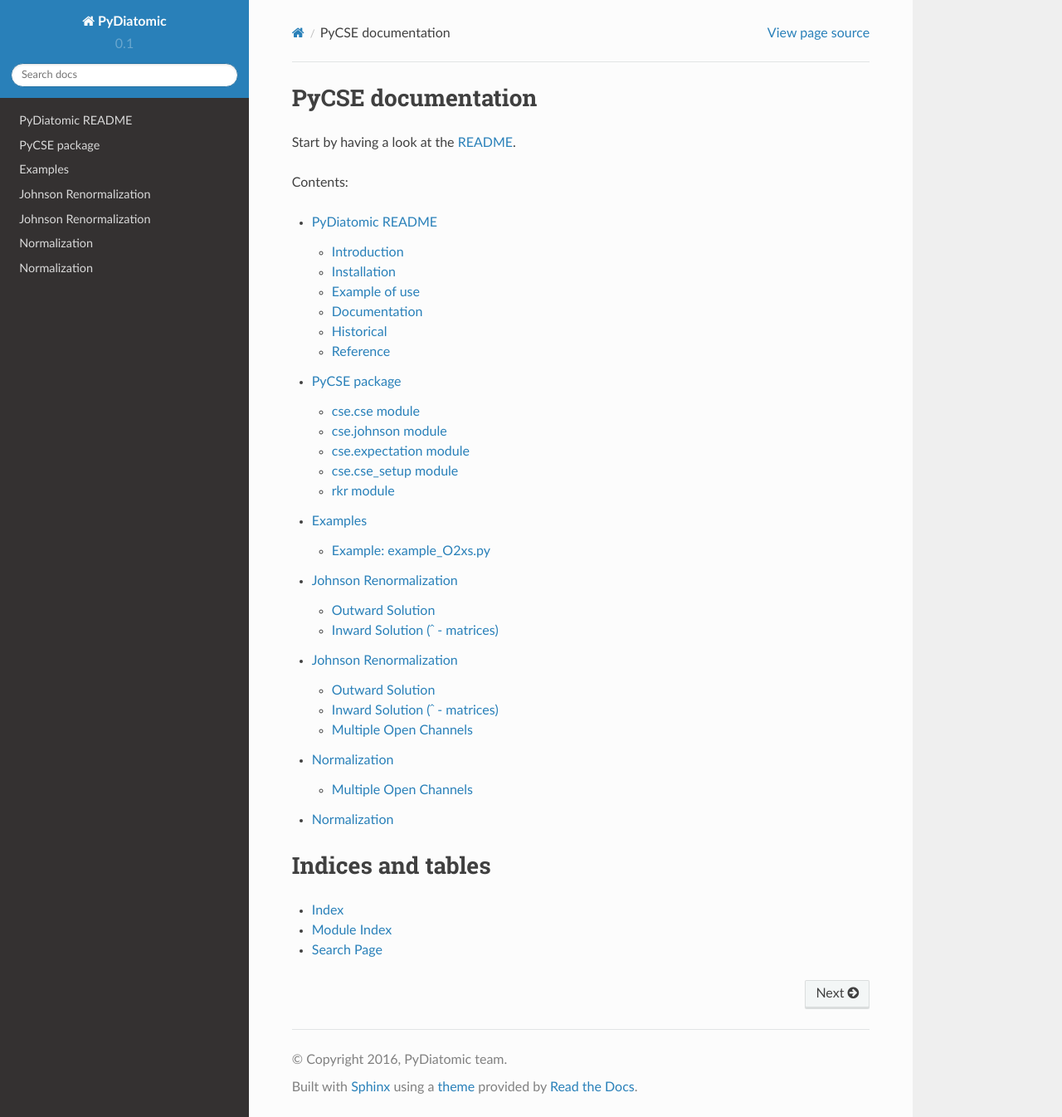
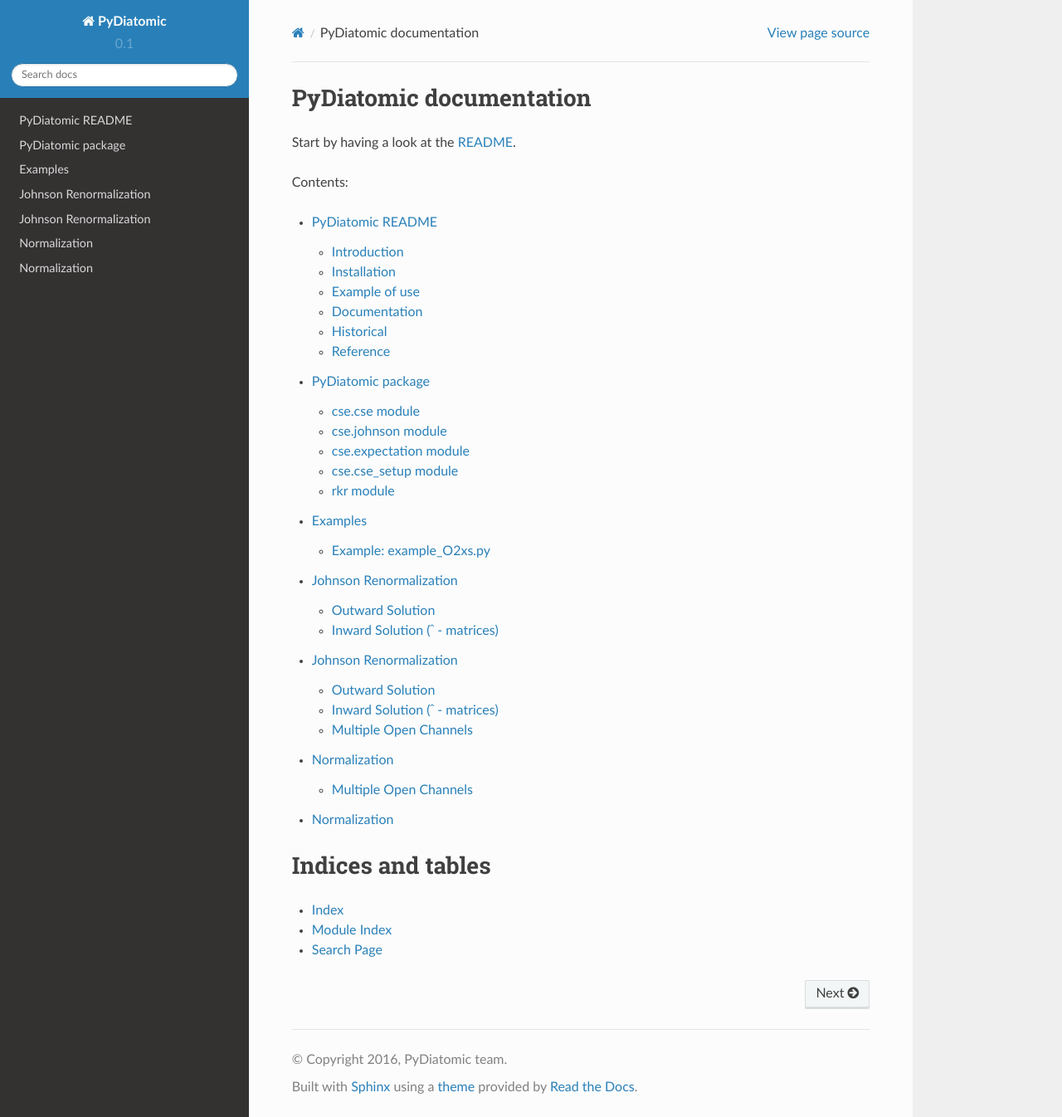
Before and after one commit to stggh/PyDiatomic, a Sphinx documentation site: the page built from doc/index.rst, in a window 1280 px wide and 1346 px high. Shown: the whole window at 83% size. Built offline with Sphinx 7.4.7 and the Read the Docs theme 2.0.0, drawn with Linux system fonts in a browser that asks for light colours.

Commit message:
PyCSE removals

```diff
--- a/doc/cse.rst
+++ b/doc/cse.rst
@@ -1,5 +1,5 @@
-PyCSE package
-=============
+PyDiatomic package
+==================
 
 cse.cse module
 --------------
--- a/doc/index.rst
+++ b/doc/index.rst
@@ -1,5 +1,5 @@
-PyCSE documentation
-===================
+PyDiatomic documentation
+========================
 
 Start by having a look at the :doc:`README <readme_link>`.
 
```
Also changed, not shown: 1 other file.
